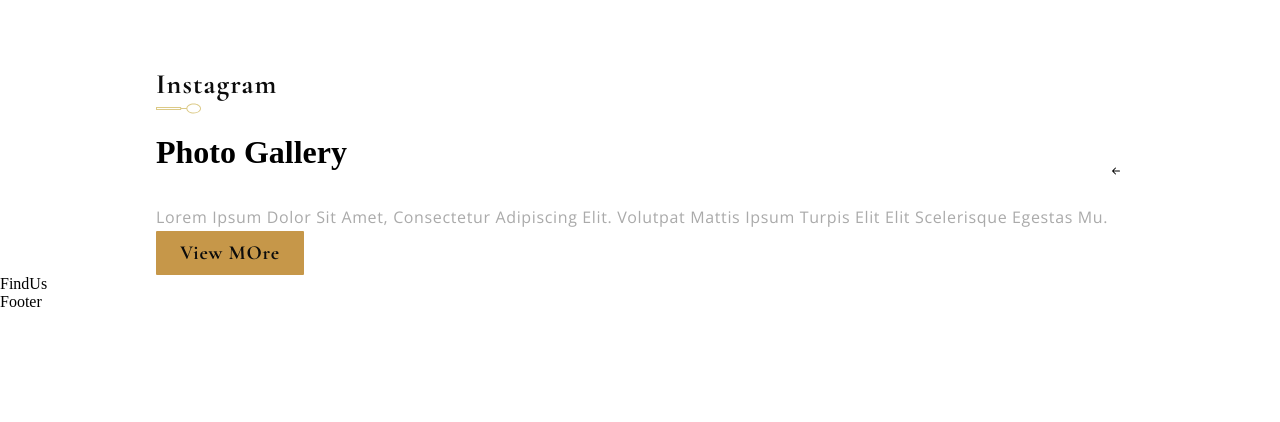
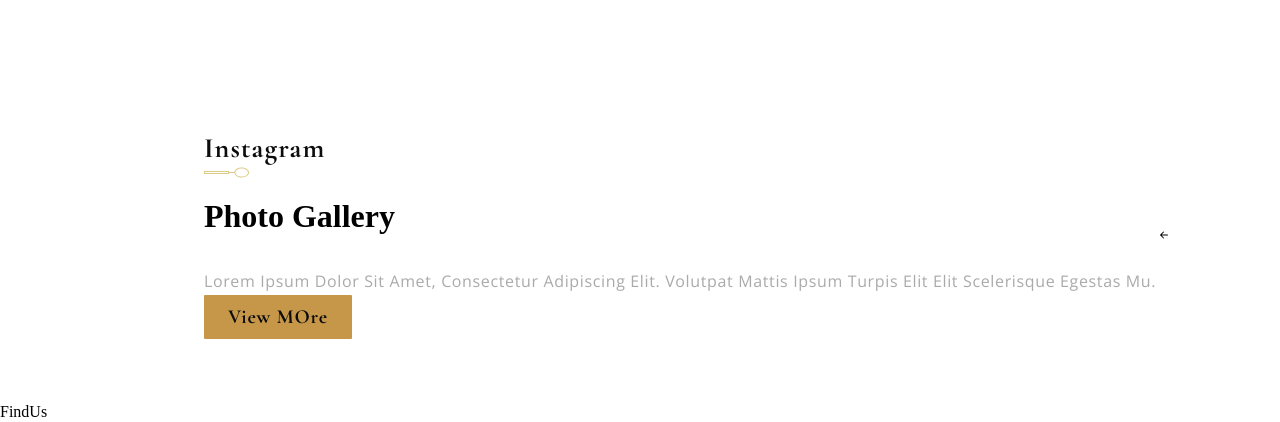
Before and after one commit to tsongtheng/GlobalFlavors, a React (Create React App) app: page / in a window 1280 px wide. Shown: the part 5220-5642 px from the top of the page. Before the commit the page ends 5531 px from the top, so only its background shows below. Built offline with nearby package versions, Linux system fonts and the light colour scheme.

Commit message:
style gallery container

```diff
--- a/src/container/Gallery/Gallery.css
+++ b/src/container/Gallery/Gallery.css
@@ -0,0 +1,6 @@
+.app__gallery {
+  display: flex;
+  flex-direction: row;
+
+  padding: 4rem 0 4rem 6rem;
+}
```
